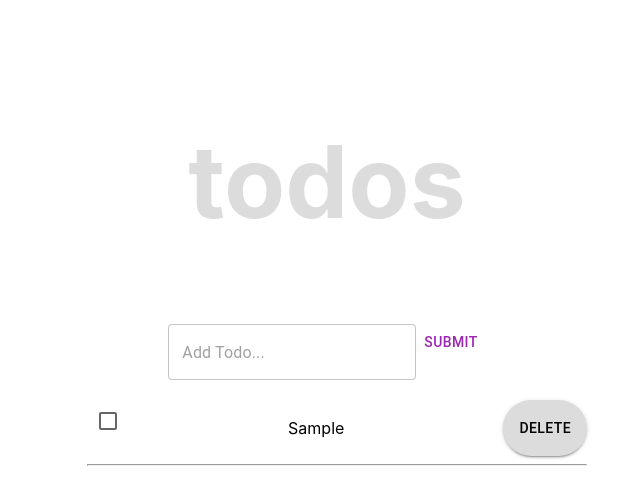
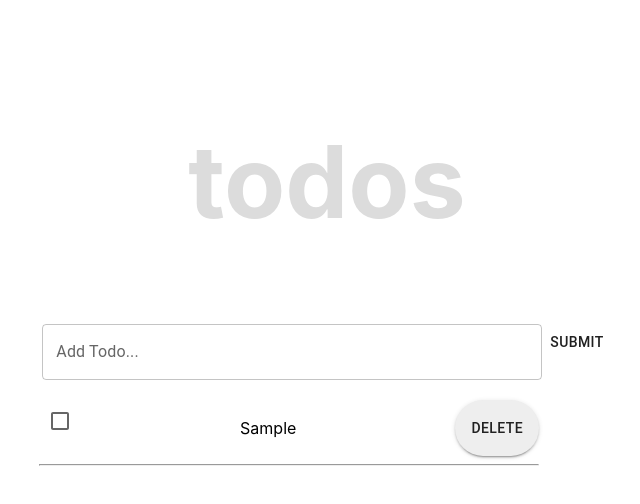
Before and after one commit to yara-stef/yara-stef.todo-list.github.io, a React (Vite) app in the folder todo-list/: page / in a window 1280 px wide. Both pictures are taken after typing "Sample" into the empty fields and a click on the button "SUBMIT". Shown: the top 504 px of the page, without its empty margins (313-953 px from the left). Built offline with nearby package versions, Linux system fonts and the light colour scheme.

Commit message:
fixed styles in mui

```diff
--- a/todo-list/src/App.jsx
+++ b/todo-list/src/App.jsx
@@ -3,42 +3,15 @@ import './App.css'
 import Title from './todo/todo'
 import TodoForm from './todoForm/todoForm'
 import TodoList from './todoList/todoList'
-import { createTheme } from '@mui/material/styles'
-import { ThemeProvider } from '@mui/material/styles';
 
 const App = () => {
     const savedTodos = JSON.parse(localStorage.getItem('todos'))  || [];
     const [todos, setTodos] = useState(savedTodos);
-    // const [todoItem, setTodoItem] = useState('');
-    const theme = createTheme({
-        palette: {
-            secondary: {
-            main: '#black',
-            },
-        },
-    });
-
-    // const handleSubmit = (e) => {
-    //     e.preventDefault();
-    //     if (todoItem) {
-    //         let uniqueId = new Date().getTime().toString(36) + new Date().getUTCMilliseconds();
-    //         let newTodoItem = {
-    //             id: uniqueId,
-    //             todo: todoItem,
-    //             complete: false,
-    //         };
-    //         setTodos([newTodoItem, ...todos]);
-    //         setTodoItem('');
-    //     } else {
-    //         setTodoItem('');
-    //     }
-    // };
 
     const addTodo = (todo) => {
         if (!todo.text) {
             return
         };
-
         const newTodos = [todo, ...todos];
         setTodos(newTodos);
     }
@@ -58,28 +31,17 @@ const App = () => {
             return todo;
         });
         setTodos(updatedTodos);
-        console.log(updatedTodos);
-        console.log(todos);
     };
 
-    // useEffect(() => {
-    //     const item = JSON.parse(localStorage.getItem('todos'));
-    //     if (item) {
-    //         setTodos(item);
-    //         console.log(item);
-    //     }
-    // }, []);
 
     useEffect(() => {
         localStorage.setItem('todos', JSON.stringify(todos));
-        console.log(todos);
     }, [todos]);
 
     return (
         <div>
             <Title />
-            <TodoForm onSubmit={addTodo}
-                secondComponent={<ThemeProvider theme={theme} > </ThemeProvider>} />
+            <TodoForm onSubmit={addTodo} />
             <TodoList toggle={toggleComplete} delete={deleteTodo} todos={todos} />
         </div>
     );
--- a/todo-list/src/todoForm/todoForm.jsx
+++ b/todo-list/src/todoForm/todoForm.jsx
@@ -2,10 +2,6 @@ import * as React from 'react';
 import { useState } from 'react';
 import Box from '@mui/material/Box';
 import TextField from '@mui/material/TextField';
-import FormControl from '@mui/material/FormControl';
-import Input from '@mui/material/Input';
-import InputLabel from '@mui/material/InputLabel';
-import OutlinedInput from '@mui/material/OutlinedInput';
 import Button from '@mui/material/Button';
 
 const TodoForm = (props) => {
@@ -22,18 +18,6 @@ const TodoForm = (props) => {
             id: new Date().getTime().toString(36) + new Date().getUTCMilliseconds(),
             text: todoItem,
         });
-        // if (todoItem) {
-        //     let uniqueId = new Date().getTime().toString(36) + new Date().getUTCMilliseconds();
-        //     let newTodoItem = {
-        //         id: uniqueId,
-        //         todo: todoItem,
-        //         complete: false,
-        //     };
-        //     setTodos([newTodoItem, ...todos]);
-        //     setTodoItem('');
-        // } else {
-        //     setTodoItem('');
-        // }
         setTodoItem('');
     };
 
@@ -42,28 +26,23 @@ const TodoForm = (props) => {
     return (
         <div className='textfield'>
             <Box
-                sx={{
-                    width: 500,
-                    maxWidth: '100%',
+              sx={{
+                width: 500,
+                maxWidth: '100%',
                 }}
+                 onSubmit={handleSubmit}
             >
-                {/* <TextField fullWidth label="Add Todo..." id="fullWidth" /> */}
-                <FormControl onSubmit={handleSubmit}>
-                    <OutlinedInput
-                        fullWidth
-                        id="fullWidth"
-                        value={todoItem}
-                        label="Add Todo..."
-                        onChange={handleChange}
-                        placeholder="Add Todo..."
-                    />
-                </FormControl>
-
-                  <Button style={props.theme} color="secondary" onClick={handleSubmit}>Submit</Button>
+                <TextField fullWidth label="Add Todo..." id="fullWidth" value={todoItem} onChange={handleChange} />
 
             </Box>
+            <Box>
+                <Button
+                sx={{
+                    color: '#212121',
+                    }}
+                onClick={handleSubmit}>Submit</Button>
+            </Box>
         </div>
-
     );
 }
 
--- a/todo-list/src/todoList/todoList.css
+++ b/todo-list/src/todoList/todoList.css
@@ -1,6 +1,6 @@
 .checkbox {
     width: 500px;
-    margin-left: 30%;
+    margin-left: 26%;
     margin-top: 20px;
 }
 
--- a/todo-list/src/todoList/todoList.jsx
+++ b/todo-list/src/todoList/todoList.jsx
@@ -1,20 +1,8 @@
 import Checkbox from '@mui/material/Checkbox';
 import Button from '@mui/material/Button';
-import TodoForm from '../todoForm/todoForm';
-import { createTheme, ThemeProvider } from '@mui/material/styles';
-import { borderRadius } from '@mui/system';
 
 const TodoList = (props) => {
     const label = { inputProps: { 'aria-label': 'Checkbox demo' } };
-    const theme = createTheme({
-      palette: {
-        neutral: {
-          main: 'rgb(220, 220, 220)',
-          contrastText: '#black',
-        },
-      },
-    });
-
 
 
   return (
@@ -32,11 +20,14 @@ const TodoList = (props) => {
                 )}
               </div>
             <p className={complete ? 'text-done' : ''}>{text}</p>
-            <ThemeProvider theme={theme}>
-                  <Button sx={{borderRadius: 50, }} color="neutral" variant="contained" onClick={() => props.delete(id)}>
+              <Button sx={{
+                borderRadius: 50,
+                color: '#212121',
+                bgcolor: '#eeeeee'
+              }}
+              variant="contained" onClick={() => props.delete(id)}>
                     Delete
-                  </Button>
-            </ThemeProvider>
+              </Button>
             </div>
             <hr></hr>
           </div>
```
